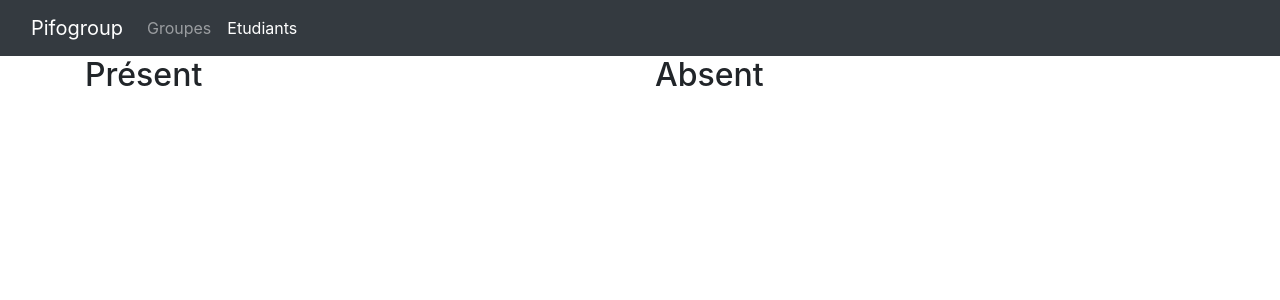
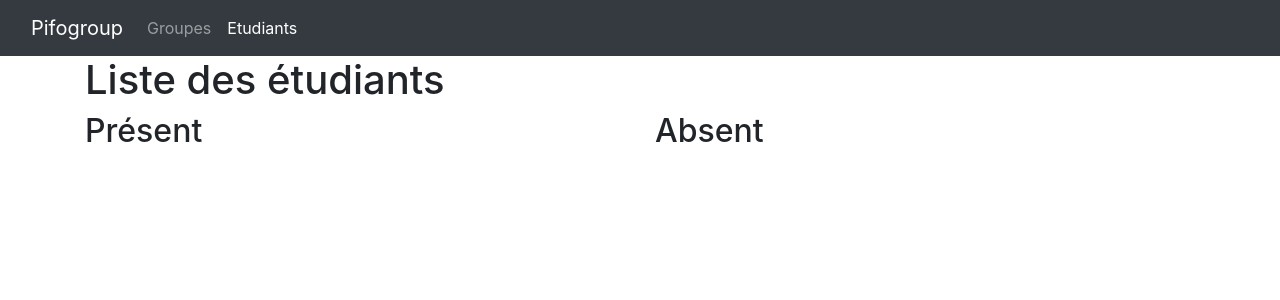
Before and after one commit to Lrt95/groupRandomCreator, an Angular app: page /user in a window 1280 px wide. Shown: the top 300 px of the page. Built offline with nearby package versions, Linux system fonts and the light colour scheme.

Commit message:
add title

```diff
--- a/src/app/group/group.component.html
+++ b/src/app/group/group.component.html
@@ -1,4 +1,5 @@
 <div class="container">
+  <h1>Groupes en cours</h1>
   <div *ngIf="!groupSelect" class="row">
     <div class="align-items-md-center">
       <button class="btn btn-primary" (click)="onGroup()">GROUP</button>
--- a/src/app/users/users.component.html
+++ b/src/app/users/users.component.html
@@ -1,4 +1,5 @@
 <div class="container">
+  <h1>Liste des étudiants</h1>
   <div row class="row">
     <div class="col-md-6">
       <h2>Présent</h2>
```
